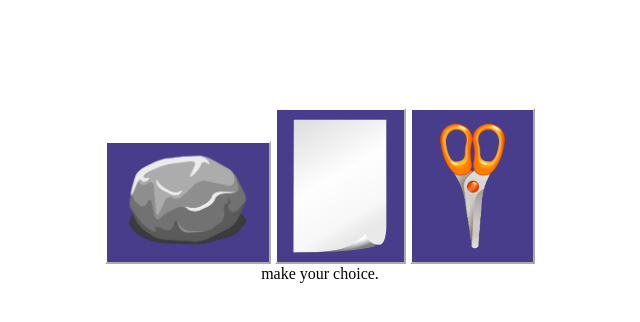
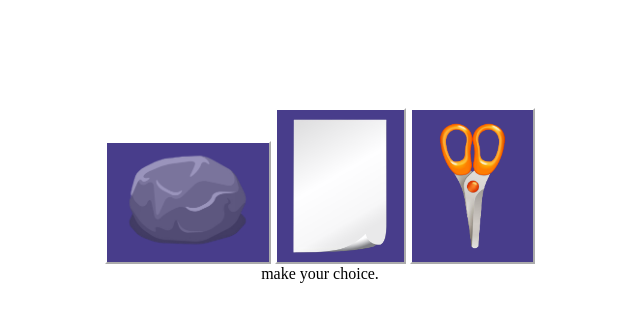
Before and after one commit to desanchezh/RockPaperScissors-Game, a plain HTML site: page index.html in a window 1280 px wide. In both pictures the pointer is over the picture 507 px from the left and 202 px from the top of the page. Shown: the whole page, without its empty margins (320-960 px from the left). Drawn offline with Linux system fonts and the light colour scheme.

Commit message:
added hover to buttons

```diff
--- a/styles.css
+++ b/styles.css
@@ -13,6 +13,11 @@ img {
     max-height:150px;
     width: auto;
     height: auto;
+    opacity: 1;
+}
+
+img:hover {
+    opacity: 0.5;
 }
 
 button {
```
